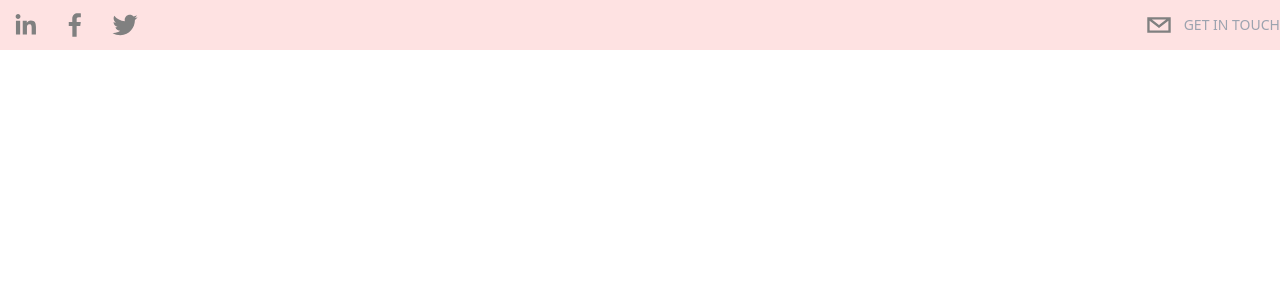
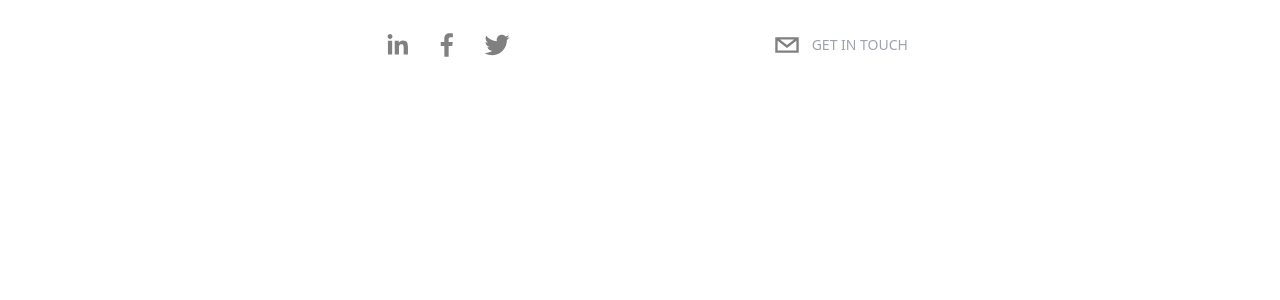
Before and after one commit to tderuvo/portfolio, a Next.js app: page / in a window 1280 px wide. Shown: the top 300 px of the page. Built offline with nearby package versions, Linux system fonts and the light colour scheme.

Commit message:
final styling pieces for header

```diff
--- a/components/Header.tsx
+++ b/components/Header.tsx
@@ -5,7 +5,7 @@ type Props = {};
 
 export default function Header({}: Props) {
   return (
-    <header className="sticky bg-red-100 top-0 flex items-start justify-between">
+    <header className="sticky top-0 p-5 flex items-start justify-between max-w-xl mx-auto z-20 xl:items-center">
       <div className="flex flex-row items-center">
         {/* Social icons */}
         <SocialIcon
```
